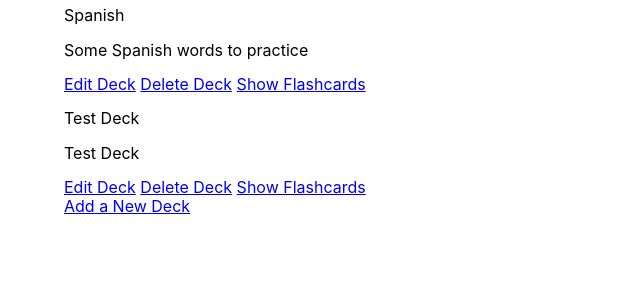
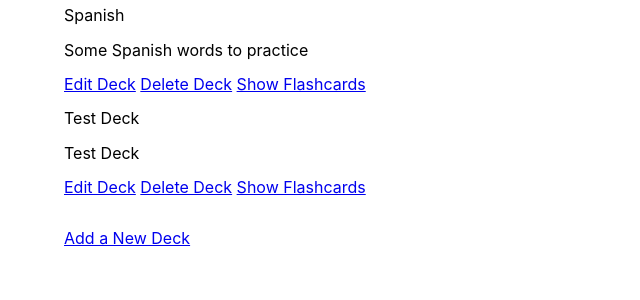
Before and after one commit to paulreece/Leitner-Flashcards, a Django app: page /decks in a window 1280 px wide. Shown: the part 214-514 px from the top of the page, without its empty margins (0-640 px from the left). Run offline with Django 4.2, Linux system fonts and the light colour scheme; a user stored in the database is signed in; data comes from the database, SQL or seed files in the repository.

Commit message:
changes to deck_list, show_flashcards

```diff
--- a/templates/deck_list.html
+++ b/templates/deck_list.html
@@ -21,7 +21,7 @@
   {% endfor %}
 </section>
 
-<section>
+<section class="pt4">
   <a href={% url 'add_deck' pk=user.pk %}>Add a New Deck</a>
 </section>
 {% endblock content %}
```
